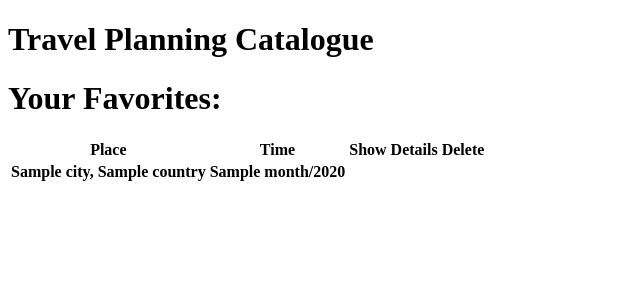
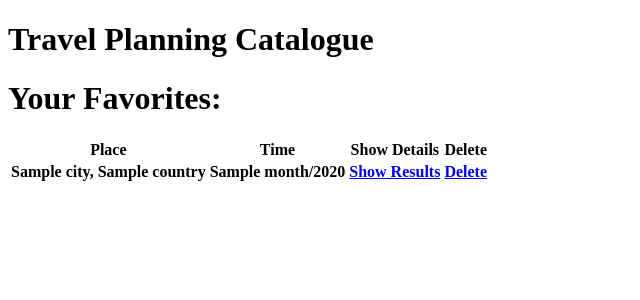
Before and after one commit to qdaniel4/capstoneProject4, a Flask app: template templates/favorites.html in a window 1280 px wide. Shown: the top 300 px of the page, without its empty margins (0-640 px from the left). Run offline with Flask 2, Linux system fonts and the light colour scheme; the template is opened without the code that fills it: most values are stand-ins (such as "Sample title", 1, 10 or a date in 2020); lists and menus that the app fills with data are empty.

Commit message:
deleted.html template

```diff
--- a/app.py
+++ b/app.py
@@ -55,5 +55,21 @@ def get_favorite(id):
     holidays = favorite.holidays
 
     return render_template('result.html', city=city, country=country, month=month, year=year, webcam_urls=webcam_urls, weather=weather, holidays=holidays)
+
+
+@app.route('/favorite/delete/<id>')
+def delete_favorite(id):
+    #TODO: would be nice to ask the user if they are sure they want to delete the favorite...
+    was_favorite_deleted = favorites_db.delete_favorite_by_id(id)
+    deleted_confirmation = f'Unable to delete favorite. Please check if ID: {id} is a valid favorite.'
+    if was_favorite_deleted == True:
+        deleted_confirmation = 'Favorite was deleted.'
+
+    return render_template('deleted.html', deleted_confirmation=deleted_confirmation)
+
+
+
+
+
 # so far what we get from index is:
 # result?city=user_input&country=user_input&date=2021-12-23
--- a/templates/favorites.html
+++ b/templates/favorites.html
@@ -14,8 +14,8 @@
         <tr>
             <th>{{favorite.city}}, {{favorite.country}}</th>
             <th>{{favorite.month}}/{{favorite.year}}</th>
-            <th></th>
-            <th></th>
+            <th><a href="{{ url_for( 'get_favorite', id=favorite.id ) }}">Show Results</a></th>
+            <th><a href="{{ url_for( 'delete_favorite', id=favorite.id )}}">Delete</a></th>
         </tr>
     {% endfor %}
     </table>
```
Also changed, not shown: templates/deleted.html (added, +12 -0 lines).
